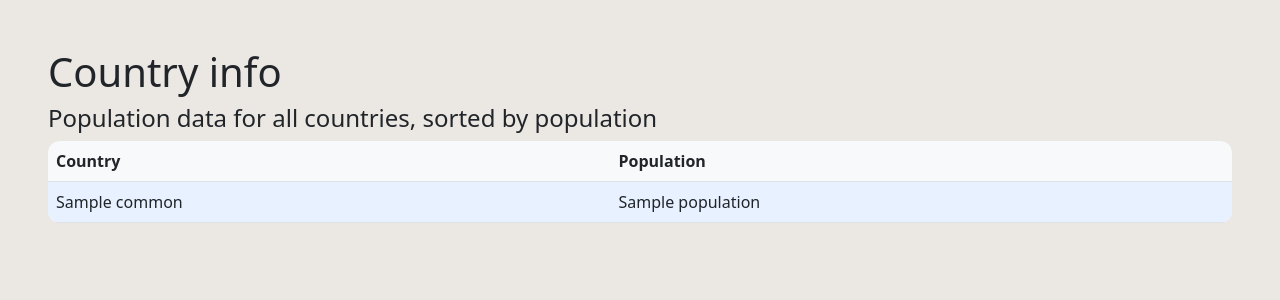
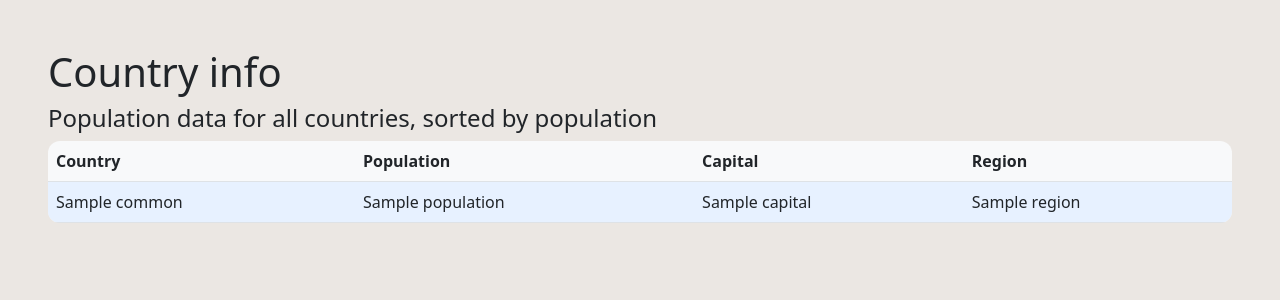
Before and after one commit to saaralehtoviita/ohke-lopputyo, a Flask app: page /countries in a window 1280 px wide. Shown: the part 56-356 px from the top of the page. Run offline with Flask 3, Linux system fonts and the light colour scheme; a database or web service that is not in the repository returns one stand-in record (values such as "Sample title"); data that the repository does not hold is empty.

Commit message:
added information to countries general listing

```diff
--- a/templates/countries.html
+++ b/templates/countries.html
@@ -9,6 +9,8 @@
       <tr>
         <th>Country</th>
         <th>Population</th>
+        <th>Capital</th>
+        <th>Region</th>
       </tr>
     </thead>
     <tbody>
@@ -17,6 +19,8 @@
         ><tr>
           <td>{{ country.name }}</td>
           <td>{{ country.population }}</td>
+          <td>{{ country.capital[0] }}</td>
+          <td>{{ country.region }}</td>
         </tr>
       </a>
       {% endfor %}
```
